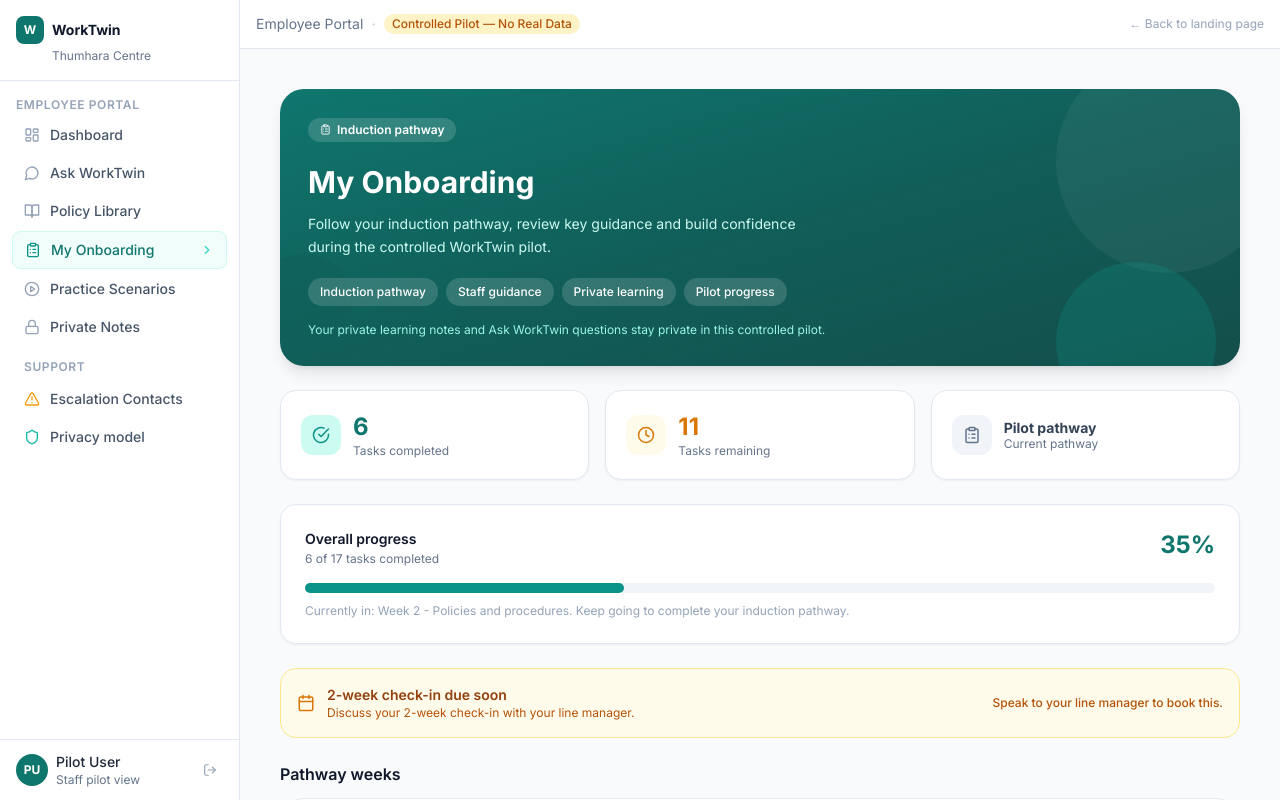
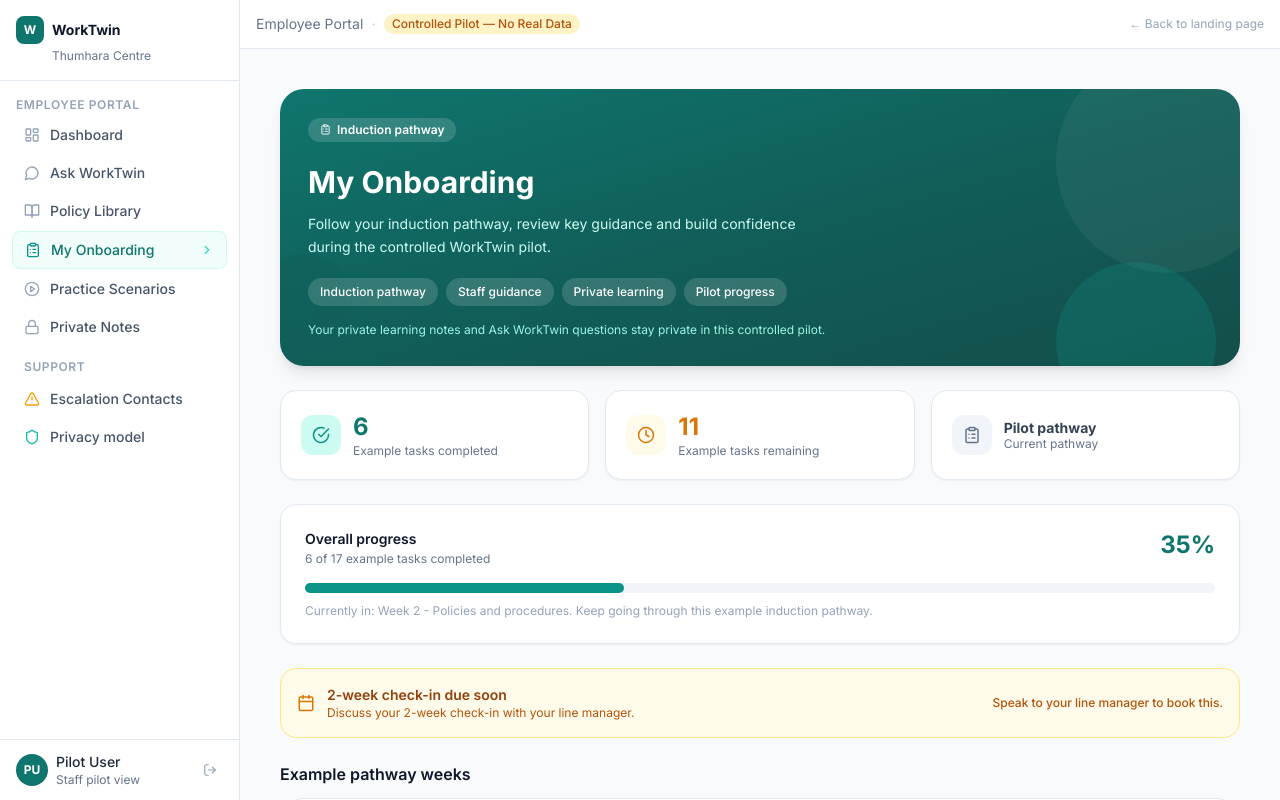
Before and after one commit to inaambasit/worktwin-care-pilot, a Next.js app in the folder frontend/: page /onboarding in a window 1280 px wide. Built offline with nearby package versions, Linux system fonts and the light colour scheme.

Commit message:
Clarify onboarding example pathway

```diff
--- a/frontend/app/onboarding/page.tsx
+++ b/frontend/app/onboarding/page.tsx
@@ -23,10 +23,10 @@ const weeks = [
     label: 'Week 2 - Policies and procedures',
     status: 'inprogress',
     tasks: [
-      { label: 'Complete the medication administration module', done: false, type: 'module' },
-      { label: 'Read the Safeguarding Policy', done: false, type: 'read' },
-      { label: 'Review the Infection Control Procedure', done: true, type: 'read' },
-      { label: 'Complete the manual handling refresher', done: false, type: 'module' },
+      { label: 'Medication awareness: know when to escalate to a trained lead', done: false, type: 'module' },
+      { label: 'Safeguarding awareness: know who to contact', done: false, type: 'read' },
+      { label: 'Review approved infection prevention guidance', done: true, type: 'read' },
+      { label: 'Manual handling awareness: follow local training route', done: false, type: 'module' },
       { label: 'Book your 2-week check-in with your manager', done: false, type: 'action' },
     ],
   },
@@ -34,19 +34,19 @@ const weeks = [
     label: 'Week 3 - Scenarios and confidence',
     status: 'upcoming',
     tasks: [
-      { label: 'Practise medication refusal scenario', done: false, type: 'scenario' },
-      { label: 'Practise safeguarding disclosure scenario', done: false, type: 'scenario' },
+      { label: 'Practise safe escalation for medication-related concerns', done: false, type: 'scenario' },
+      { label: 'Practise safe escalation for safeguarding-related concerns', done: false, type: 'scenario' },
       { label: 'Read the Complaints Procedure', done: false, type: 'read' },
       { label: 'Complete health and safety quiz', done: false, type: 'module' },
     ],
   },
   {
-    label: 'Week 4 - Sign-off and review',
+    label: 'Week 4 - Review and next steps',
     status: 'upcoming',
     tasks: [
       { label: 'Probation review with line manager', done: false, type: 'action' },
-      { label: 'Complete all remaining policy reads', done: false, type: 'read' },
-      { label: 'Submit self-assessment form', done: false, type: 'action' },
+      { label: 'Review remaining example guidance items', done: false, type: 'read' },
+      { label: 'Prepare discussion notes for manager review', done: false, type: 'action' },
     ],
   },
 ]
@@ -126,7 +126,7 @@ export default function OnboardingPage() {
             </div>
             <div>
               <p className="text-2xl font-bold text-teal-700">{completedCount}</p>
-              <p className="text-xs text-slate-500">Tasks completed</p>
+              <p className="text-xs text-slate-500">Example tasks completed</p>
             </div>
           </div>
           <div className="bg-white border border-slate-200 rounded-2xl p-5 shadow-sm flex items-center gap-3">
@@ -135,7 +135,7 @@ export default function OnboardingPage() {
             </div>
             <div>
               <p className="text-2xl font-bold text-amber-600">{remainingCount}</p>
-              <p className="text-xs text-slate-500">Tasks remaining</p>
+              <p className="text-xs text-slate-500">Example tasks remaining</p>
             </div>
           </div>
           <div className="bg-white border border-slate-200 rounded-2xl p-5 shadow-sm flex items-center gap-3">
@@ -154,7 +154,7 @@ export default function OnboardingPage() {
           <div className="flex items-start justify-between mb-4">
             <div>
               <p className="font-semibold text-slate-900 text-sm mb-0.5">Overall progress</p>
-              <p className="text-xs text-slate-500">{completedCount} of {allTasks.length} tasks completed</p>
+              <p className="text-xs text-slate-500">{completedCount} of {allTasks.length} example tasks completed</p>
             </div>
             <span className="text-2xl font-bold text-teal-700">{pct}%</span>
           </div>
@@ -166,8 +166,8 @@ export default function OnboardingPage() {
           </div>
           <p className="text-xs text-slate-400 mt-2.5">
             {allComplete
-              ? 'All pathway tasks complete - well done!'
-              : `Currently in: ${currentWeek.label}. Keep going to complete your induction pathway.`}
+              ? 'All example pathway tasks complete - ready for manager discussion.'
+              : `Currently in: ${currentWeek.label}. Keep going through this example induction pathway.`}
           </p>
         </div>
 
@@ -187,7 +187,7 @@ export default function OnboardingPage() {
             <div className="w-12 h-12 bg-teal-100 rounded-2xl flex items-center justify-center mx-auto mb-3">
               <CheckCircle size={24} className="text-teal-600" />
             </div>
-            <p className="font-bold text-teal-800 text-lg mb-1">Onboarding pathway complete</p>
+            <p className="font-bold text-teal-800 text-lg mb-1">Example onboarding pathway complete</p>
             <p className="text-sm text-teal-700 max-w-sm mx-auto">
               You can still revisit guidance, practise scenarios or ask WorkTwin policy questions.
             </p>
@@ -196,7 +196,7 @@ export default function OnboardingPage() {
 
         {/* Pathway week sections */}
         <div>
-          <h2 className="font-semibold text-slate-900 mb-3">Pathway weeks</h2>
+          <h2 className="font-semibold text-slate-900 mb-3">Example pathway weeks</h2>
           <div className="space-y-3">
             {weeks.map((week, i) => {
               const { label, colour } = statusLabel[week.status]
@@ -227,7 +227,7 @@ export default function OnboardingPage() {
                       </div>
                       <div>
                         <p className="font-semibold text-slate-900 text-sm">{week.label}</p>
-                        <p className="text-xs text-slate-400">{weekDone} of {week.tasks.length} tasks complete</p>
+                        <p className="text-xs text-slate-400">{weekDone} of {week.tasks.length} example tasks complete</p>
                       </div>
                     </div>
                     <div className="flex items-center gap-2">
@@ -287,7 +287,7 @@ export default function OnboardingPage() {
           <div>
             <p className="font-semibold text-slate-800 text-sm mb-1">Safe support reminder</p>
             <p className="text-sm text-slate-600 leading-relaxed">
-              This onboarding pathway is for staff support during the controlled pilot. Sensitive concerns such as safeguarding, medication, HR, wellbeing, legal or immediate-risk issues should still be escalated to the right human lead.
+              This example pathway is not a live training record, compliance sign-off or replacement for required Thumhara Centre training. Sensitive concerns such as safeguarding, medication, HR, wellbeing, legal or immediate-risk issues should still be escalated to the right human lead.
             </p>
           </div>
         </div>
```
Also changed, not shown: 1 other file (tests, documents, lock files or other folders).
